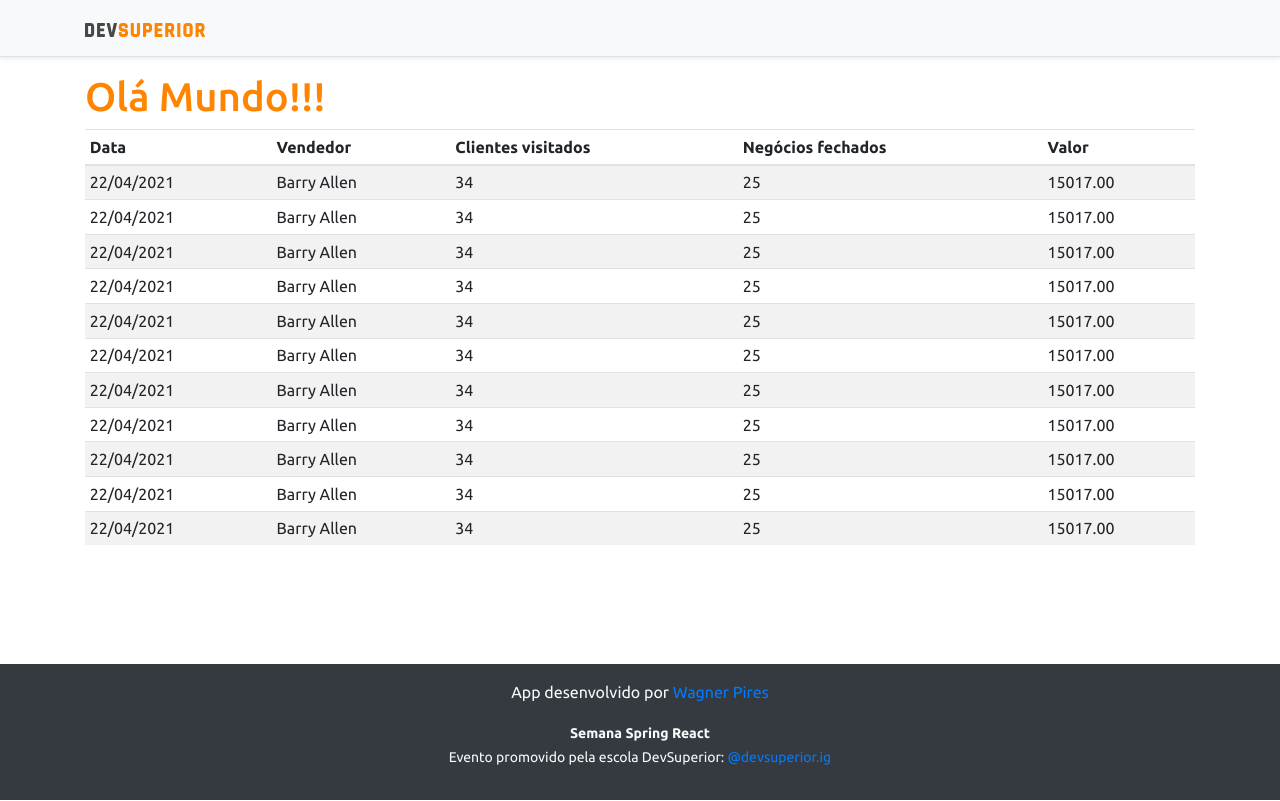
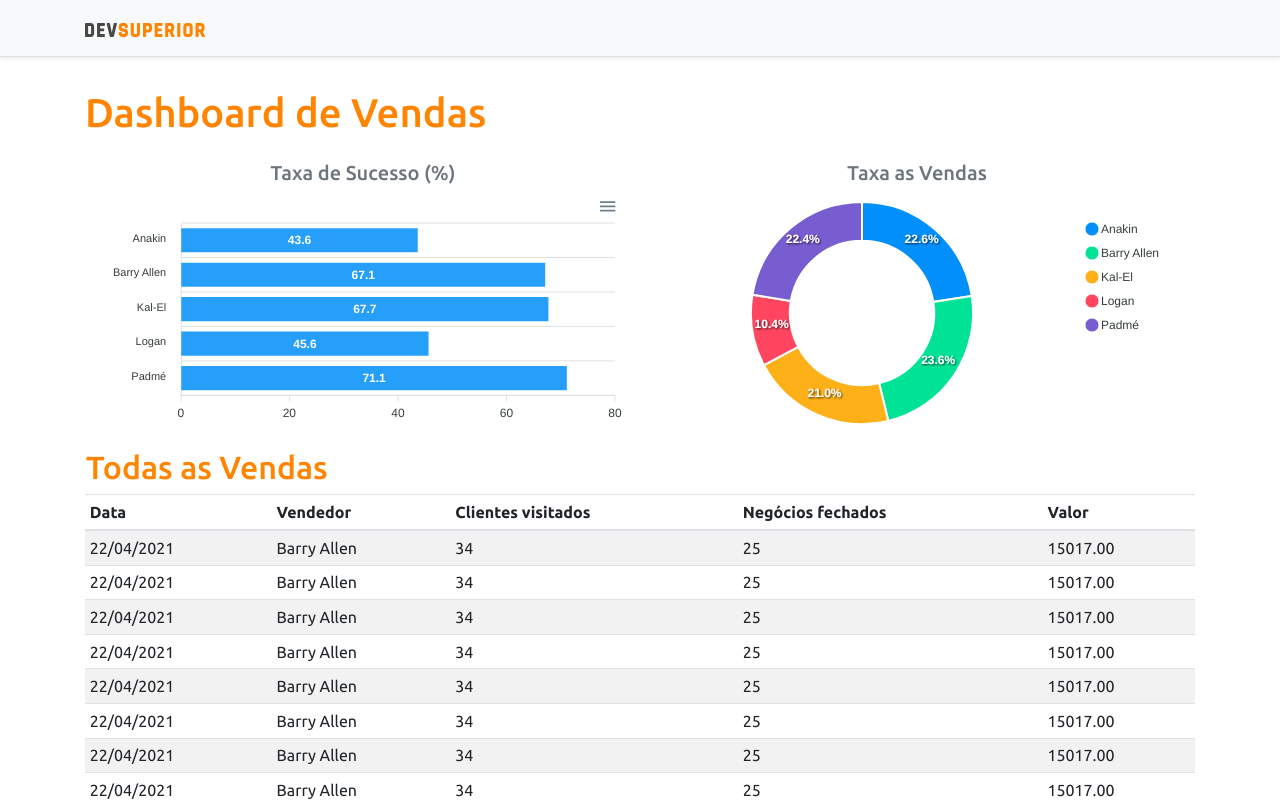
Before and after one commit to wagnerpires/projeto-sds3, a React (Create React App) app in the folder frontend/: page / in a window 1280 px wide. Shown: the top 801 px of the page. Built offline with nearby package versions, Linux system fonts and the light colour scheme.

Commit message:
Static charts

```diff
--- a/frontend/package.json
+++ b/frontend/package.json
@@ -5,6 +5,7 @@
   "dependencies": {
     "3": "^2.1.0",
     "-": "^0.0.1",
+    "@testing-library/dom": "^7.30.4",
     "@testing-library/jest-dom": "^5.11.4",
     "@testing-library/react": "^11.1.0",
     "@testing-library/user-event": "^12.1.10",
@@ -12,10 +13,12 @@
     "@types/node": "^12.0.0",
     "@types/react": "^17.0.0",
     "@types/react-dom": "^17.0.0",
+    "apexcharts": "^3.26.1",
     "bootstrap": "^4.6.0",
     "jquery": "1.9.1",
     "popper.js": "^1.16.1",
     "react": "^17.0.2",
+    "react-apexcharts": "^1.3.9",
     "react-dom": "^17.0.2",
     "react-scripts": "4.0.3",
     "typescript": "^4.1.2",
--- a/frontend/src/App.tsx
+++ b/frontend/src/App.tsx
@@ -1,4 +1,6 @@
-import DataTable from "components/DataTable";
+import DonutChart from "./components/DonutChart";
+import BarChart from "./components/BarChart";
+import DataTable from "./components/DataTable";
 import Footer from "./components/Footer";
 import NavBar from "./components/NavBar";
 
@@ -7,7 +9,23 @@
     <>
       <NavBar />
       <div className="container">
-        <h1 className="text-primary">Olá Mundo!!!</h1>
+        <h1 className="text-primary py-3">Dashboard de Vendas</h1>
+
+        <div className="row px-3">
+          <div className="col-sm-6">
+            <h5 className="text-center text-secondary">Taxa de Sucesso (%)</h5>
+            <BarChart />
+          </div>
+          <div className="col-sm-6">
+            <h5 className="text-center text-secondary">Taxa as Vendas</h5>
+            <DonutChart />
+          </div>
+        </div>
+
+        <div className="row px-3">
+          <h2 className="text-primary">Todas as Vendas</h2>
+        </div>
+
 
         <DataTable />
       </div>
--- /dev/null
+++ b/frontend/src/components/BarChart/index.tsx
@@ -0,0 +1,36 @@
+import Chart from 'react-apexcharts';
+
+const BarChart = () => {
+
+    const options = {
+        plotOptions: {
+            bar: {
+                horizontal: true,
+            }
+        },
+    };
+
+    const mockData = {
+        labels: {
+            categories: ['Anakin', 'Barry Allen', 'Kal-El', 'Logan', 'Padmé']
+        },
+        series: [
+            {
+                name: "% Sucesso",
+                data: [43.6, 67.1, 67.7, 45.6, 71.1]
+            }
+        ]
+    };
+
+    return (
+        <Chart
+            options= {{...options, xaxis: mockData.labels}}
+            series={mockData.series}
+            type="bar"
+            height="240"
+        />
+
+    );
+}
+
+export default BarChart;
--- /dev/null
+++ b/frontend/src/components/DonutChart/index.tsx
@@ -0,0 +1,27 @@
+import Chart from 'react-apexcharts';
+
+const DonutChart = () => {
+
+    const mockData = {
+        series: [477138, 499928, 444867, 220426, 473088],
+        labels: ['Anakin', 'Barry Allen', 'Kal-El', 'Logan', 'Padmé']
+    }
+
+    const options = {
+        legend: {
+            show: true
+        }
+    }
+
+     return (
+        <Chart
+            options= {{...options, labels: mockData.labels}}
+            series={mockData.series}
+            type="donut"
+            height="240"
+        />
+
+    );
+}
+
+export default DonutChart;
```
Also changed, not shown: 2 other files (tests, documents, lock files or other folders).
